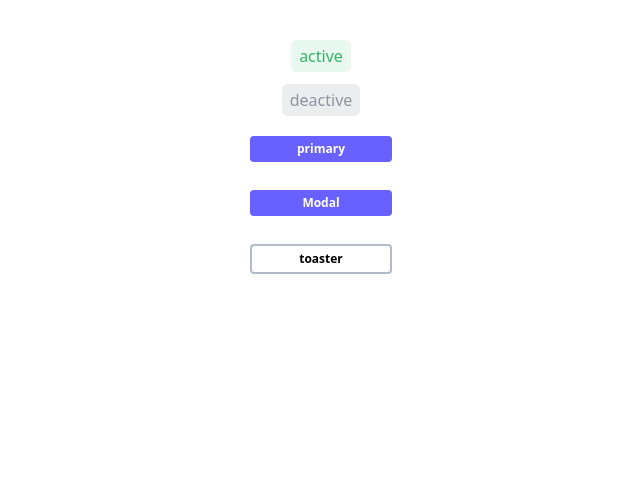
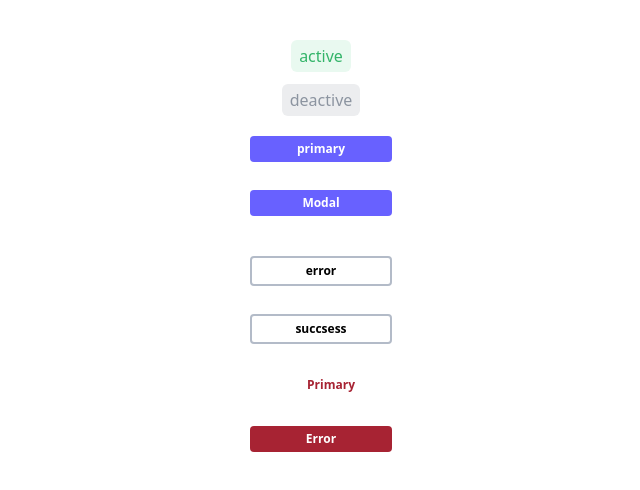
Before and after one commit to Ganes769/component, a React (Vite) app: page / in a window 1280 px wide. Shown: the top 490 px of the page, without its empty margins (319-959 px from the left). Built offline with nearby package versions, Linux system fonts and the light colour scheme.

Commit message:
creating dynamic svg

```diff
--- a/src/App.tsx
+++ b/src/App.tsx
@@ -7,8 +7,9 @@ import { toastConfig } from "./components/Toaster/toastConfig";
 import Button from "./components/Button";
 import Modal from "./components/Modal";
 import useToasthook from "./components/Toaster/useToasthook";
+import Icon from "./components/Icon";
 function App() {
-  const modalref = useRef<any>(null);
+  const modalref = useRef<{ cancel: () => void; show: () => void }>(null);
   function showModal() {
     modalref?.current?.show();
   }
@@ -28,14 +29,30 @@ function App() {
         title="Modal"
         variant="standard"
       />
-      <Modal ref={modalref} title="modal title" />
+      <p></p>
+      <Modal message="lo" ref={modalref} title="modal title" />
       {/* Toaster */}
       <Button
         onClick={() => errorMsg("Error", "Error toaster messege")}
         hasIcon={false}
-        title="toaster"
+        title="error"
         variant="outline"
       />
+      <Button
+        onClick={() => successMsg("Success", "Success toaster messege")}
+        hasIcon={false}
+        title="succsess"
+        variant="outline"
+      />
+      <Button
+        hasIcon={true}
+        iconPos="start"
+        title="Primary"
+        icon={<Icon name="forwardRight" size={12} />}
+        variant="error"
+        errorvarient="plain"
+      />
+      <Button variant="error" hasIcon={false} title="Error" />
       <ToastContainer {...toastConfig} />
     </div>
   );
--- a/src/components/Button.tsx
+++ b/src/components/Button.tsx
@@ -1,4 +1,4 @@
-import { ButtonHTMLAttributes, ReactNode } from "react";
+import { ButtonHTMLAttributes, PropsWithChildren, ReactNode } from "react";
 interface ButtonProps extends ButtonHTMLAttributes<HTMLButtonElement> {
   variant: "standard" | "plain" | "outline" | "error";
   errorvarient?: "standard" | "plain" | "outline";
@@ -42,7 +42,7 @@ export default function Button({
 
   return (
     <button {...props} className={`default ${varientclass}`}>
-      {hasIcon && iconPos === "start" && icon}
+      {hasIcon && iconPos == "start" && icon}
       {title}
       {hasIcon && iconPos === "end" && icon}
     </button>
--- /dev/null
+++ b/src/components/Icon.tsx
@@ -0,0 +1,14 @@
+import Icons from "./IconCollection.svg";
+interface IconProps {
+  name: string;
+  size: number;
+}
+export default function Icon({ name, size }: IconProps) {
+  return (
+    <span>
+      <svg className="inline-block align-middle" height={size} width={size}>
+        <use xlinkHref={`${Icons}#icon-${name}`} />
+      </svg>
+    </span>
+  );
+}
--- a/src/components/IconComponent.tsx
+++ /dev/null
@@ -1,43 +0,0 @@
-import React from "react";
-
-interface IconProps {
-  fillColor?: string;
-}
-
-export const SaveIcon: React.FC<IconProps> = ({}) => {
-  return (
-    <svg
-      width="20"
-      height="20"
-      viewBox="0 0 20 20"
-      fill="none"
-      xmlns="http://www.w3.org/2000/svg"
-    >
-      <path
-        d="M8.33334 8.33333V13.3333M11.6667 8.33333V13.3333M15 5V15C15 15.9205 14.2538 16.6667 13.3333 16.6667H6.66668C5.7462 16.6667 5.00001 15.9205 5.00001 15V5M3.33334 5H16.6667M12.5 5V4.16667C12.5 3.24619 11.7538 2.5 10.8333 2.5H9.16668C8.2462 2.5 7.50001 3.24619 7.50001 4.16667V5"
-        stroke="white"
-        strokeLinecap="round"
-        strokeLinejoin="round"
-      />
-    </svg>
-  );
-};
-
-export const ArrowIcon: React.FC<IconProps> = ({}) => {
-  return (
-    <svg
-      width="12"
-      height="10"
-      viewBox="0 0 12 10"
-      fill="none"
-      xmlns="http://www.w3.org/2000/svg"
-    >
-      <path
-        d="M11.3333 5L0.666672 5M11.3333 5L7.33334 9M11.3333 5L7.33334 1"
-        stroke="white"
-        strokeLinecap="round"
-        strokeLinejoin="round"
-      />
-    </svg>
-  );
-};
--- a/src/components/Modal.tsx
+++ b/src/components/Modal.tsx
@@ -1,8 +1,10 @@
 import { forwardRef, useImperativeHandle, useState } from "react";
 import Button from "./Button";
+import Icon from "./Icon";
 
 interface Props {
   title: string;
+  message: string;
 }
 
 const Modal = forwardRef<any, Props>(({ title }, ref) => {
@@ -40,19 +42,18 @@ const Modal = forwardRef<any, Props>(({ title }, ref) => {
             </p>
             <div className="flex mt-3 w-full justify-center">
               <Button
-                color="green"
                 title="Proceed to Next"
                 hasIcon={true}
+                icon={<Icon name="forWardRight" size={12} />}
                 iconPos="end"
                 variant="standard"
               />
               <Button
-                color="red"
                 onClick={() => setShowModal(false)}
                 title="Cancel"
                 hasIcon={false}
                 iconPos="end"
-                variant="standard"
+                variant="outline"
               />
             </div>
           </div>
--- a/tailwind.config.js
+++ b/tailwind.config.js
@@ -5,7 +5,7 @@ export default {
     extend: {
       colors: {
         primaryColor: "#6861ff",
-        colorSecondaruy: "#FFFFFF",
+        secondaryColor: "#FFFFFF",
         customPurple: "6861ff#",
         customGray: "#b3bbc8",
         customWhite: "#ffffff",
```
Also changed, not shown: src/components/IconCollection.svg (added).
